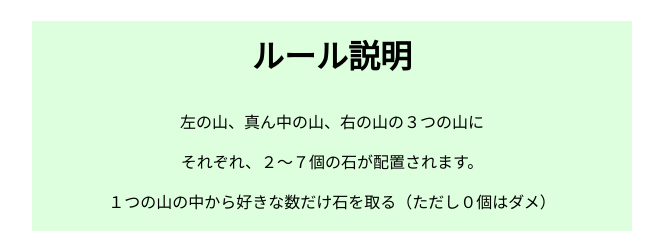
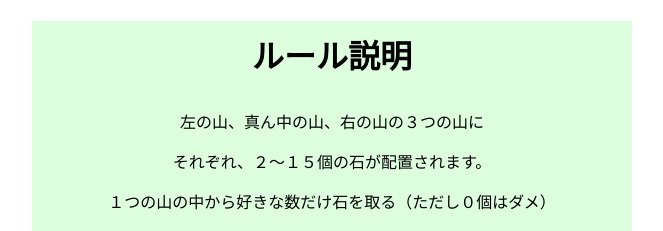
Before and after one commit to trancel0424/trancel_game, a plain HTML site: page mountain_3/mountain.html in a window 1280 px wide. Shown: the top 231 px of the page, without its empty margins (308-971 px from the left). Drawn offline with Linux system fonts and the light colour scheme.

Commit message:
Update mountain.html

```diff
--- a/mountain_3/mountain.html
+++ b/mountain_3/mountain.html
@@ -9,7 +9,7 @@
     <div class="contents">
       <h1>ルール説明</h1>
       <p>左の山、真ん中の山、右の山の３つの山に</p>
-      <p>それぞれ、２～７個の石が配置されます。</p>
+      <p>それぞれ、２～１５個の石が配置されます。</p>
       <p>１つの山の中から好きな数だけ石を取る（ただし０個はダメ）</p>
       <p>作業を交代で繰り返し、<span>最後の石を取った方が勝ち</span>です。</p>
       <p>分かりましたか？</p>
```
